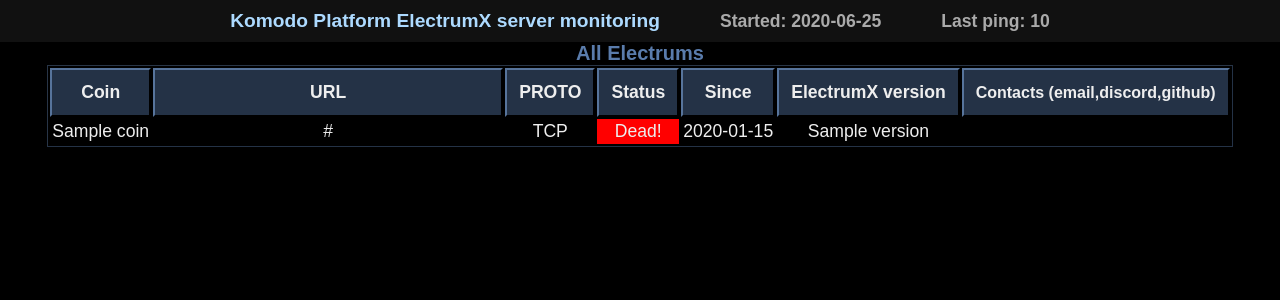
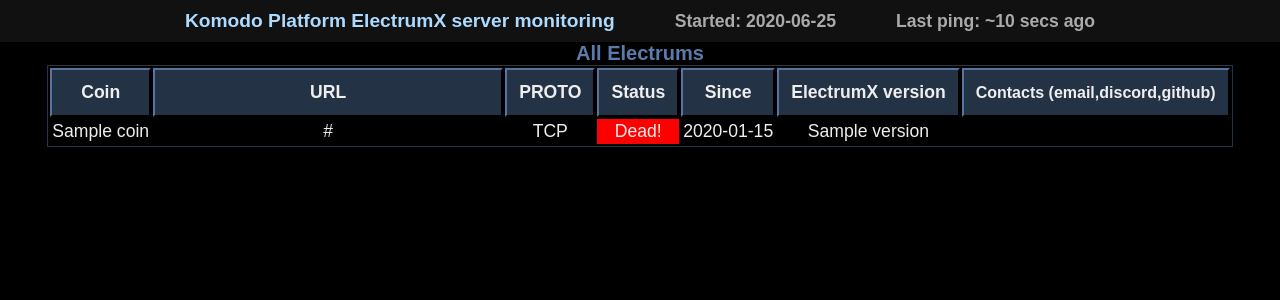
Before and after one commit to dth88/eyelectrumx, a Flask app: template templates/index.html in a window 1280 px wide. Shown: the part 58-358 px from the top of the page. Run offline with Flask 2, Linux system fonts and the light colour scheme; the template is opened without the code that fills it: most values are stand-ins (such as "Sample title", 1, 10 or a date in 2020); some libraries are stand-ins or nearby versions.

Commit message:
template fix #4

```diff
--- a/templates/base.html
+++ b/templates/base.html
@@ -49,7 +49,7 @@
     <div id="headers">
         <h1>Komodo Platform ElectrumX server monitoring</h1>
         <h2>Started: 2020-06-25</h2>
-        <h2>Last ping: {{ last_ping }}</h2>
+        <h2>Last ping: ~{{ last_ping }} secs ago</h2>
     </div>
     <div id="content">
         {% block content %}{% endblock %}
```
